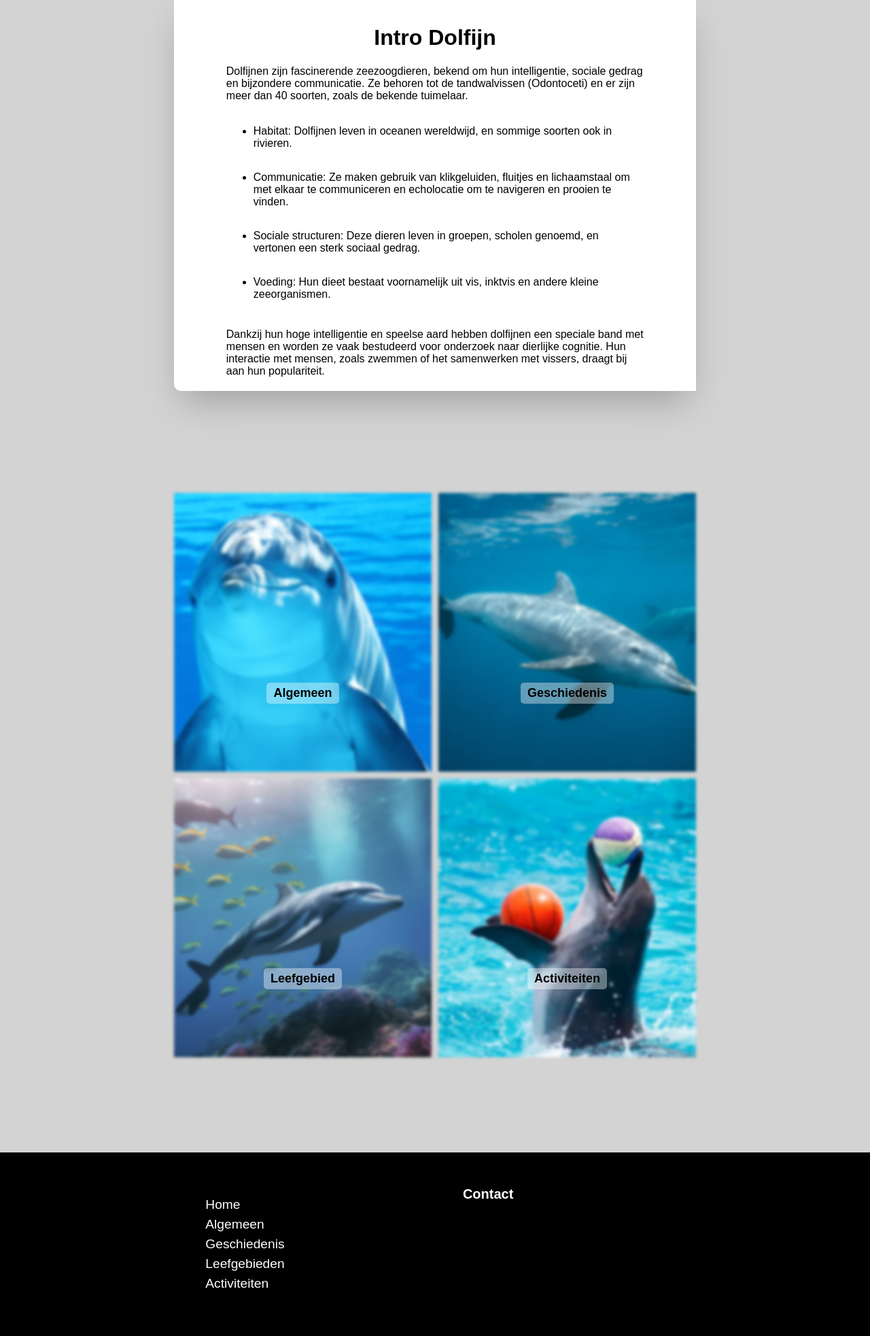
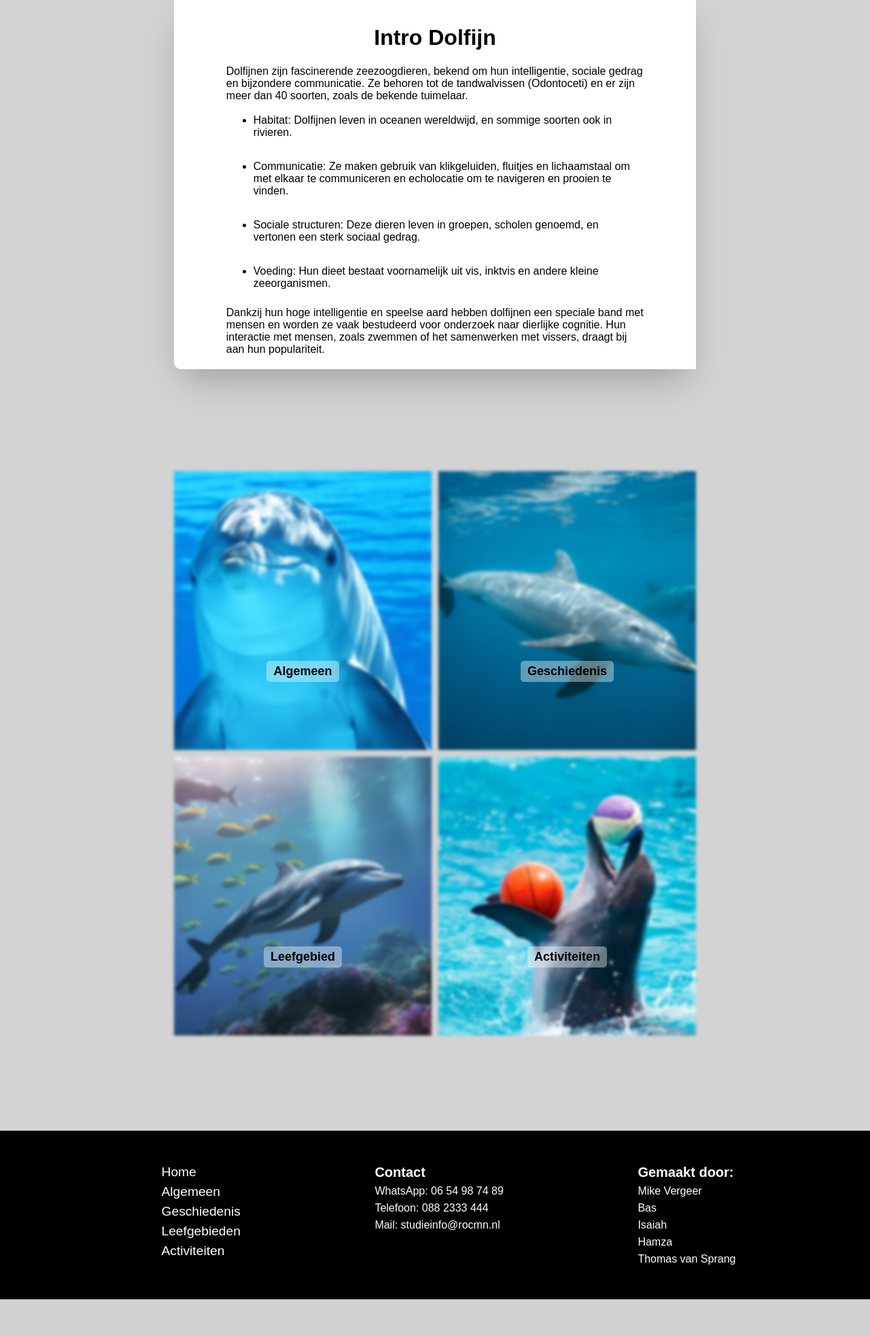
Before and after one commit to TheFakeBasS/dolfijn, a PHP site: page /index.php in a window 1280 px wide. Shown: the part 594-2559 px from the top of the page at 68% size. After the commit the page ends 2505 px from the top, so only its background shows below. Run offline with PHP 8.4, Linux system fonts and the light colour scheme; some web fonts are replaced.

Commit message:
Footer af

```diff
--- a/footer.php
+++ b/footer.php
@@ -6,8 +6,20 @@
         <a href="Leefgebieden.php">Leefgebieden</a>
         <a href="Activiteiten.php">Activiteiten</a>
     </ul>
-    <p class="footer-title">Contact</p>
-    <div class="contact"></div>
+    <div class="contact">
+        <p class="footer-title">Contact</p>
+        <div class="item">WhatsApp: 06 54 98 74 89</div>
+        <div class="item">Telefoon: 088 2333 444</div>
+        <div class="item">Mail: studieinfo@rocmn.nl</div>
+    </div>
+    <div class="madeby">
+        <p class="footer-title">Gemaakt door:</p>
+        <div class="item">Mike Vergeer</div>
+        <div class="item">Bas</div>
+        <div class="item">Isaiah</div>
+        <div class="item">Hamza</div>
+        <div class="item">Thomas van Sprang</div>
+    </div>
 </footer>
 
 <style>
@@ -25,14 +37,19 @@
         margin: 0;
     }
 
-    .contact {
+    .contact,
+    .madeby {
+        display: flex;
+        flex-direction: column;
         color: #fff;
+        gap: 7px;
     }
 
     ul {
         display: flex;
         flex-direction: column;
         gap: 7px;
+        margin: 0;
     }
 
     footer a {
```
